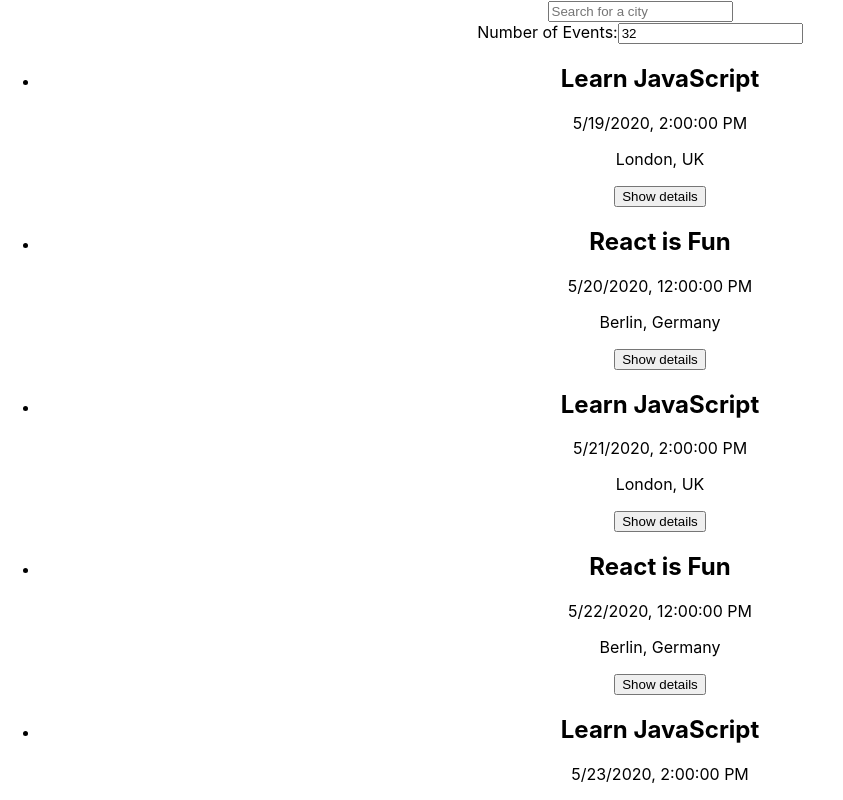
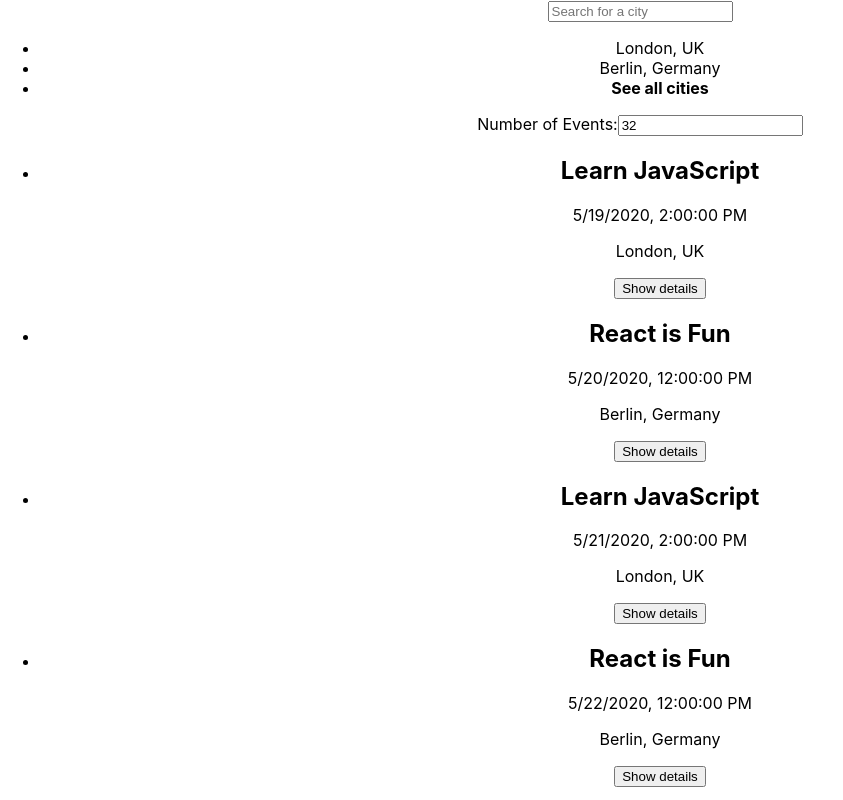
Before and after one commit to KHOULOUDouel/meet, a React (Create React App) app: page / in a window 1280 px wide. Shown: the top 800 px of the page, without its empty margins (0-843 px from the left). Built offline with nearby package versions, Linux system fonts and the light colour scheme.

Commit message:
Add integration tests for CitySearch and NumberOfEvents components

```diff
--- a/src/App.js
+++ b/src/App.js
@@ -1,4 +1,3 @@
-// src/App.js
 import React, { useState, useEffect } from 'react';
 import CitySearch from './components/CitySearch';
 import EventList from './components/EventList';
@@ -10,19 +9,23 @@ const App = () => {
   const [events, setEvents] = useState([]);
   const [locations, setLocations] = useState([]);
   const [eventCount, setEventCount] = useState(32);
+  const [currentCity, setCurrentCity] = useState('See all cities');
 
   useEffect(() => {
     const fetchEvents = async () => {
       const allEvents = await getEvents();
-      setEvents(allEvents.slice(0, eventCount));
+      const filteredEvents = currentCity === 'See all cities'
+        ? allEvents
+        : allEvents.filter(event => event.location === currentCity);
+      setEvents(filteredEvents.slice(0, eventCount));
       setLocations(extractLocations(allEvents));
     };
     fetchEvents();
-  }, [eventCount]);
+  }, [eventCount, currentCity]);
 
   return (
     <div className="App">
-      <CitySearch locations={locations} setEvents={setEvents} />
+      <CitySearch allLocations={locations} setCurrentCity={setCurrentCity} />
       <NumberOfEvents setEventCount={setEventCount} />
       <EventList events={events} />
     </div>
--- a/src/components/CitySearch.js
+++ b/src/components/CitySearch.js
@@ -1,24 +1,28 @@
 // src/components/CitySearch.js
-import { useState } from "react";
+import React, { useState, useEffect } from 'react';
 
-const CitySearch = ({ allLocations }) => {
-  const [showSuggestions, setShowSuggestions] = useState(false);
-  const [query, setQuery] = useState("");
-  const [suggestions, setSuggestions] = useState([]);
+const CitySearch = ({ allLocations, setCurrentCity }) => {
+  const [query, setQuery] = useState('');
+  const [suggestions, setSuggestions] = useState(allLocations);
+
+  useEffect(() => {
+    setSuggestions(allLocations);
+  }, [`${allLocations}`]);
 
   const handleInputChanged = (event) => {
     const value = event.target.value;
-    const filteredLocations = allLocations ? allLocations.filter((location) => {
-      return location.toUpperCase().indexOf(value.toUpperCase()) > -1;
-    }) : [];
     setQuery(value);
-    setSuggestions(filteredLocations);
+    const filteredSuggestions = allLocations.filter(location => {
+      return location.toLowerCase().includes(value.toLowerCase());
+    });
+    setSuggestions(filteredSuggestions);
   };
 
   const handleItemClicked = (event) => {
     const value = event.target.textContent;
     setQuery(value);
-    setShowSuggestions(false); // to hide the list
+    setShowSuggestions(false);
+    setCurrentCity(value);
   };
 
   return (
@@ -26,24 +30,20 @@ const CitySearch = ({ allLocations }) => {
       <input
         type="text"
         className="city"
+        value={query}
+        onChange={handleInputChanged}
         placeholder="Search for a city"
-        value={query}
-        onFocus={() => setShowSuggestions(true)}
-        onChange={handleInputChanged}
       />
-      {showSuggestions ?
-        <ul className="suggestions">
-          {suggestions.map((suggestion) => {
-            return <li onClick={handleItemClicked} key={suggestion}>{suggestion}</li>
-          })}
-          <li key='See all cities' onClick={handleItemClicked}>
-            <b>See all cities</b>
-          </li>
-        </ul>
-        : null
-      }
+      <ul className="suggestions">
+        {suggestions.map((suggestion) => (
+          <li onClick={handleItemClicked} key={suggestion}>{suggestion}</li>
+        ))}
+        <li key='See all cities' onClick={handleItemClicked}>
+          <b>See all cities</b>
+        </li>
+      </ul>
     </div>
-  )
-}
+  );
+};
 
 export default CitySearch;
```
Also changed, not shown: 1 other file (tests, documents, lock files or other folders).
